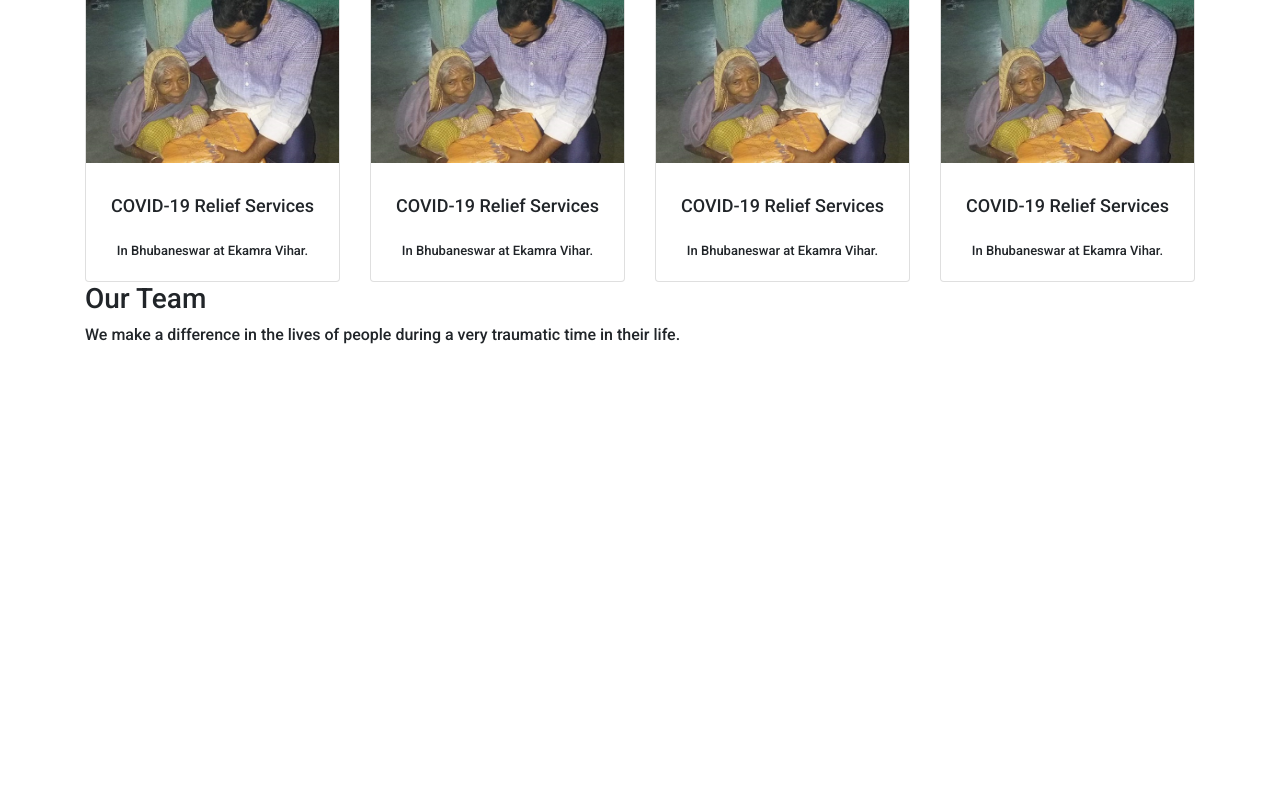
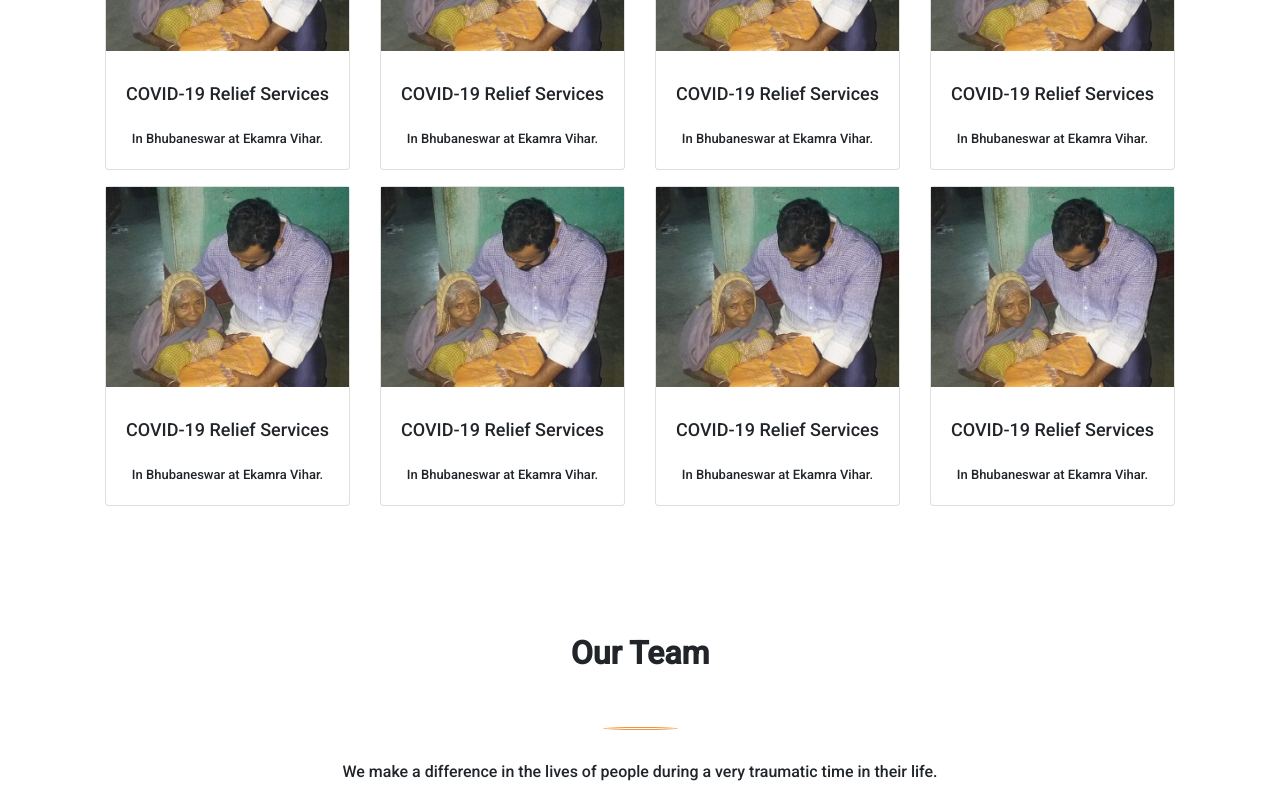
Before and after one commit to Trend20/ReactTask, a React (Create React App) app: page / in a window 1280 px wide. Shown: the part 2321-3121 px from the top of the page. Before the commit the page ends 2684 px from the top, so only its background shows below. Built offline with nearby package versions, Linux system fonts and the light colour scheme.

Commit message:
team style

```diff
--- a/src/components/team/Team.css
+++ b/src/components/team/Team.css
@@ -0,0 +1,22 @@
+.container{
+    display: flex;
+    justify-content: center;
+    align-items: center;
+    flex-direction: column;
+    margin-top: 10%;
+}
+
+.container >h3{
+    font-size: 2rem;
+    font-weight: bold;
+    margin-bottom: 5%;
+}
+
+.container >span{
+    border: 1.5px solid #f39237;
+    border-radius: 50%;
+    width: 75px;
+    height: 3px;
+    font-size: 16px;
+    margin-bottom: 30px;
+}
```
